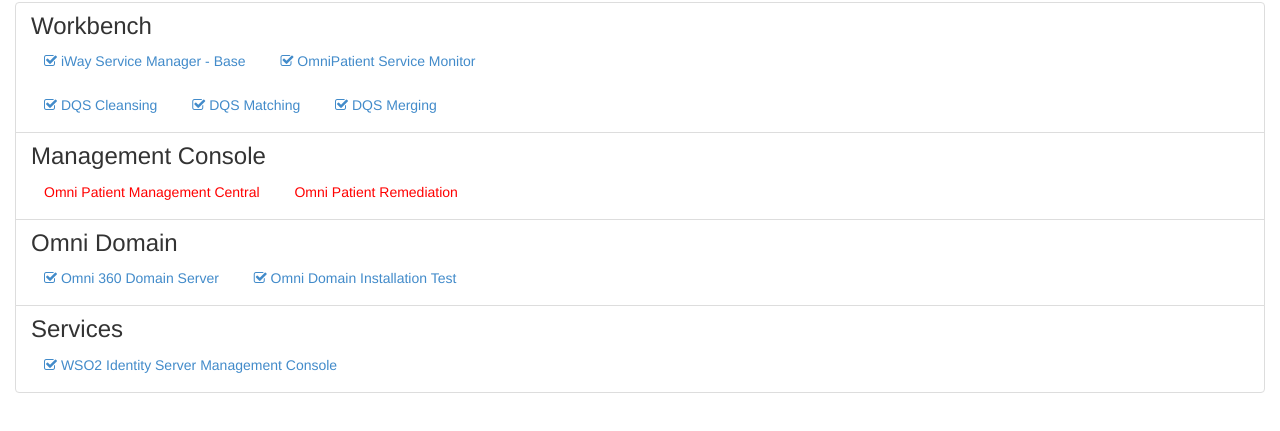
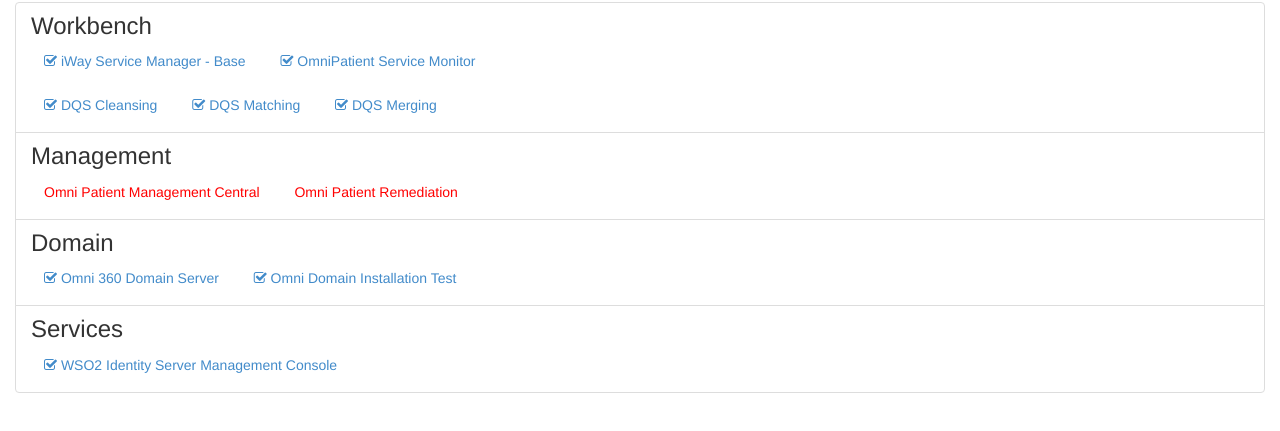
Before and after one commit to codemarc/omnidock, a plain HTML site: page index.html in a window 1280 px wide. Shown: the part 75-506 px from the top of the page. Drawn offline with Linux system fonts and the light colour scheme.

Commit message:
updated data load minor spelling

```diff
--- a/index.html
+++ b/index.html
@@ -30,7 +30,7 @@
     </div>
   </a>
   <a href="#" class="list-group-item">
-    <h3 class="list-group-item-heading">Management Console</h3>
+    <h3 class="list-group-item-heading">Management</h3>
     <div class="btn-toolbar">
         <button name="opmc" href="8080/omni360/" type="button" class="btn btn-well btn-link" style="color:red">
         Omni Patient Management Central</button>
@@ -39,7 +39,7 @@
     </div>
   </a>
   <a href="#" class="list-group-item">
-    <h3 class="list-group-item-heading">Omni Domain</h3>
+    <h3 class="list-group-item-heading">Domain</h3>
     <div class="btn-toolbar">
         <button name="opds" href="8080/OmniDomain/" type="button" class="btn btn-well btn-link">
         <i class="fa fa-check-square-o"></i> Omni 360 Domain Server</button>
```
Also changed, not shown: 1 other file.
